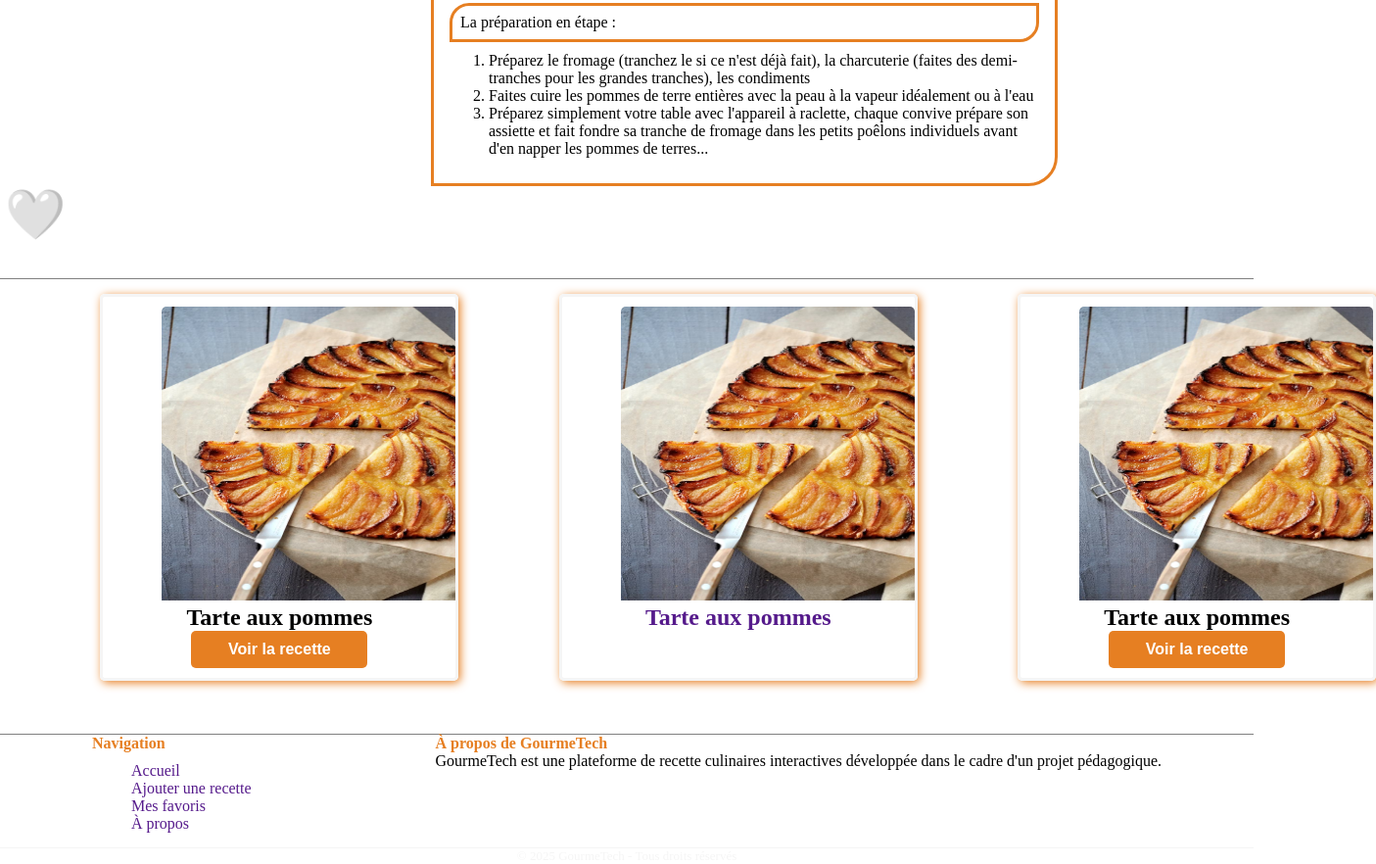
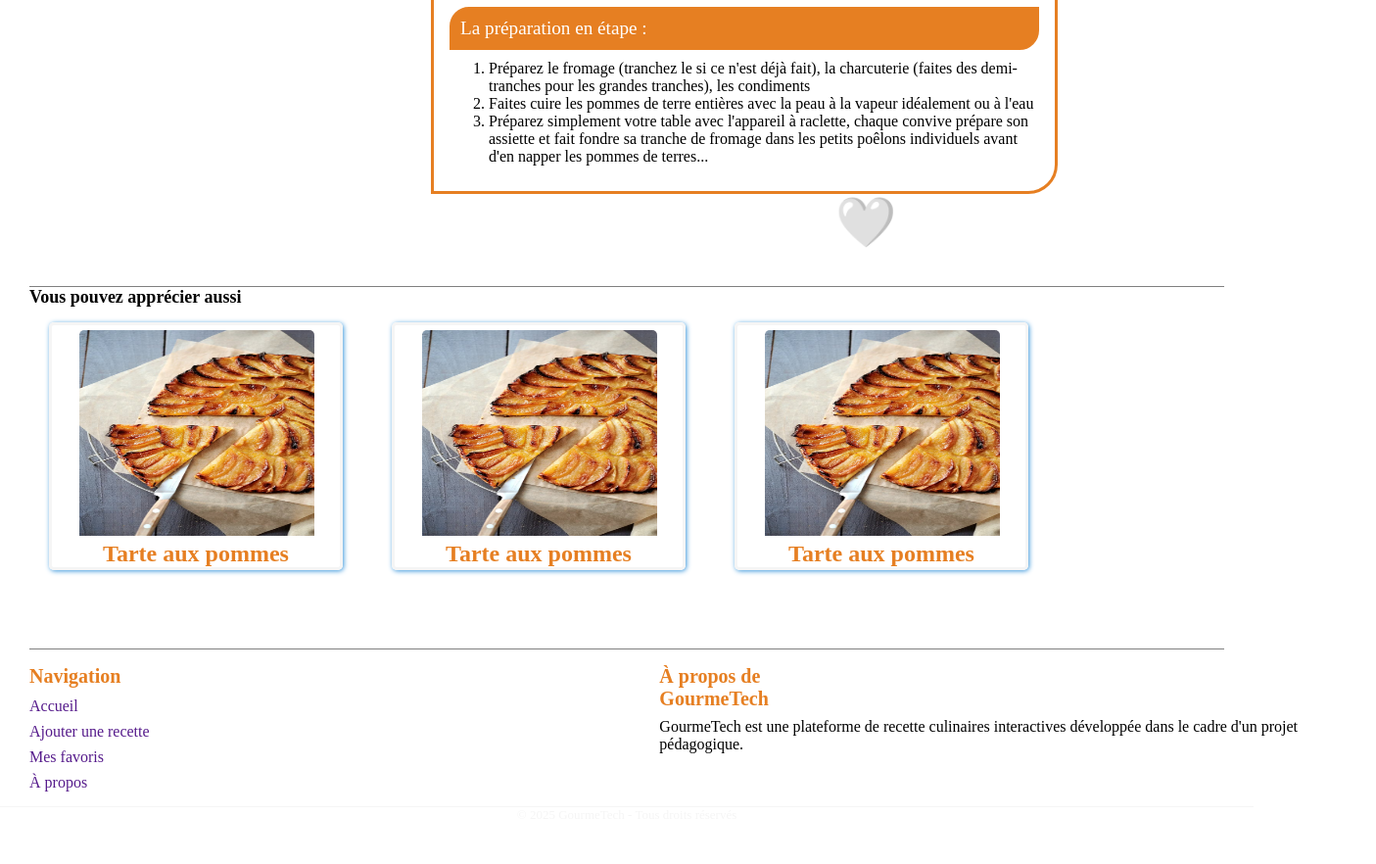
Before and after one commit to SebTsn/GourmeTech_Project, a plain HTML site: page recette.html in a window 1280 px wide. Shown: the part 1012-1894 px from the top of the page at 98% size, 1405 px wide, since content can reach past the window. After the commit the page ends 1852 px from the top, so only its background shows below. Drawn offline with Linux system fonts and the light colour scheme.

Commit message:
maj recettes + favoris

```diff
--- a/CSS/styles-s.css
+++ b/CSS/styles-s.css
@@ -8,6 +8,8 @@
     --primary-color: #E67F22;
     --secondary-color:#F5F5F5;
     --background-color: #FFFFFF;
+    --third-color: #2EC869;
+    --fourth-color: #3996DB;
 }
 /* ---------------------------------------- */
 /* -----------------HEADER----------------- */
--- /dev/null
+++ b/CSS/styles-z-favoris.css
@@ -0,0 +1,82 @@
+:root{
+    --primary-color: #E67F22;
+    --secondary-color:#F5F5F5;
+    --background-color: #FFFFFF;
+    --third-color: #2EC869;
+    --fourth-color: #3996DB;
+}
+
+.favoris{
+    border: solid 2px var(--fourth-color);
+    margin: 5px;
+    border-radius: 5px;
+    padding-bottom: 20px;
+}
+
+
+
+
+.titreFav{
+    margin-top: 20px;
+    margin-left: 100px;
+    color: var(--primary-color);
+}
+
+
+
+.favorisNone{
+    margin-top: 20px;
+    margin-left: 100px;
+    color: black;
+    font-size: 20px;
+    display: none;
+
+}
+
+.recetteF{
+    display: flex;
+    flex-direction: row;
+    margin-left: 30px;
+    margin-right: 30px;
+    margin-top: 20px;
+    border: #2EC869 solid 2px;
+    border-radius: 5px 2px;
+
+}
+
+.recipeCenterF{
+    display: flex;
+    flex-direction: row;
+}
+
+.suggA{
+    margin-top: 13vh;
+    margin-left: 5vw;
+}
+
+.catego{
+    margin-top: 11vh;
+    margin-left: 5vw;
+    border-radius: 30px;
+    font-weight: bold;
+    padding: 20px;
+    height: 4rem;
+    align-items: center;
+    background-color: var(--primary-color);
+    color: var(--background-color);
+}
+
+
+/* ---------------------------------------- */
+            /* ! DISlike !! */
+/* ---------------------------------------- */
+.heartDis {
+    margin-left: 5vw;
+    margin-top: 10vh;
+    font-size: 40px;
+    cursor: pointer;
+    transition: transform 0.2s ease;
+    border-radius: 45%;
+    padding: 5px;
+    width: 50px;
+}
--- a/CSS/styles-z.css
+++ b/CSS/styles-z.css
@@ -16,6 +16,16 @@
 
   } */
 
+
+/* ---------------------------------------- */
+/* -----------------Footer----------------- */
+/* ---------------------------------------- */
+
+
+
+footer{
+    margin-top: 80px;
+}
 .footer{
     display: flex;
     justify-content: space-around;
@@ -23,11 +33,25 @@
     position:sticky;
     bottom: 0;
     border-top: 1px solid grey;
+    padding-top: 2vh;
+    margin-left: 30px;
+    margin-right: 30px;
+}
+
+.ulFooter li{
+    margin-top: 8px;
+    color: black;
 }
 
 .ulFooter{
     list-style-type: none;
+    margin-left: 0px;
 
+
+}
+
+.aProposFooter{
+    margin-top: 8px;
 }
 
 a{
@@ -44,7 +68,9 @@ a{
 
 .navFooter{
     color: var(--primary-color);
-    font-weight: 600;
+    font-size: 20px;
+    font-weight: bold;
+    margin-right: 550px;
 }
 
 
@@ -156,15 +182,15 @@ ol, ul{
             /* ! like !! */
 /* ---------------------------------------- */
 .heart {
-    position: static;    /* float: center; */
-    /* top: 100px;
-    left: 10px; */
-    margin-right: 50%;
+    /* position:relative;     */
+    margin-left: 53rem;
     font-size: 50px;
     cursor: pointer;
     transition: transform 0.2s ease;
-    border-radius: 50%;
+    border-radius: 45%;
     padding: 5px;
+    width: 50px;
+
   }
   .heart.active {
     transform: scale(1.3);
@@ -180,29 +206,28 @@ ol, ul{
 .suggestion{
     display: flex;
     flex-direction:row;
-    /* justify-content: space-around; */
-    border-top: solid 1px grey;
+
 
 }
 
 .recipePix{
-    height: 300px;
-    width: 300px;
+    height: 210px;
+    width: 240px;
     border-top-right-radius: 5px;
     border-top-left-radius: 5px;
-    margin-left: 60px;
-    margin-top: 10px;
+    margin: 5px;
+    margin-left: 28px;
 }
 .recetteA, .recetteB, .recetteC{
     border-style: solid;
     border-color: var(--secondary-color);
     border-radius: 5px;
-    box-shadow: var(--primary-color) 2px 2px 10px;
-    /* height: 600px; */
+    box-shadow: var(--fourth-color) 1px 1px 5px;
+    height: auto;
     display: flex;
     flex-direction: column;
-    width: 30%;
-    margin-left: 8%;
+    width: 300px;
+    margin-left: 50px;
     margin-top: 15px;
 
 }
@@ -229,5 +254,24 @@ ol, ul{
     flex-direction: column;
     justify-content:space-between;
     align-items: center;
-    height: 10%;
+    height: 27px;
 }
+
+.detaP{
+    background-color: var(--primary-color);
+    font-size: larger;
+    color: var(--background-color);
+}
+
+.suggP{
+    margin-left: 30px;
+    margin-right: 30px;
+    border-top: solid 1px grey;
+    font-size: large;
+
+
+}
+
+.suggA{
+color: var(--primary-color);
+}
--- a/recette.html
+++ b/recette.html
@@ -55,7 +55,7 @@
 
     <div class="details">
      <div class="ingredient">
-        <p>Lists des ingédients :</p>
+        <p class="detaP">Listes des ingédients :</p>
         <ul>
         <li>Le fromage à raclette : comptez 150 à 200 g par personne, soit 5 à 8 tranches selon la taille
         <li>1,5 kg de Pommes de terres pour 4</li>
@@ -70,7 +70,7 @@
     </div>
 
     <div class="steps">
-     <p>La préparation en étape :</p>
+     <p class="detaP">La préparation en étape :</p>
      <ol>
      <li>Préparez le fromage (tranchez le si ce n'est déjà fait), la charcuterie (faites des demi-tranches pour les grandes tranches), les condiments</li>
      <li>Faites cuire les pommes de terre entières avec la peau à la vapeur idéalement ou à l'eau</li>
@@ -85,43 +85,34 @@
 
     <br><br><br>
 
+
+<p class="suggP"><strong>Vous pouvez apprécier aussi </strong></p>
+
 <div class="suggestion">
 
     <div class="recetteA">
-        <div class="imgcontainer">
             <img class="recipePix" src="assets/images/tarte_aux_pommes.png" alt="tarte_aux_pommes">
-        </div>
         <div class="recipeCenter">
-            <h2>Tarte aux pommes</h2>
+            <a href="" class="suggA"><h2>Tarte aux pommes</h2></a>
 
-            <button class="viewRecipe">Voir la recette</button>
         </div>
     </div>
 
     <div class="recetteB">
-        <div class="imgcontainer">
             <img class="recipePix" src="assets/images/tarte_aux_pommes.png" alt="tarte_aux_pommes">
-        </div>
         <div class="recipeCenter">
-           <a href=""><h2>Tarte aux pommes</h2></a>
+           <a href="" class="suggA"><h2>Tarte aux pommes</h2></a>
 
         </div>
     </div>
 
     <div class="recetteC">
-        <div class="imgcontainer">
             <img class="recipePix" src="assets/images/tarte_aux_pommes.png" alt="tarte_aux_pommes">
-        </div>
         <div class="recipeCenter">
-            <h2>Tarte aux pommes</h2>
+            <a href="" class="suggA"><h2>Tarte aux pommes</h2></a>
 
-            <button class="viewRecipe">Voir la recette</button>
         </div>
     </div>
-
-
-
-
 
 </div>
 
@@ -138,7 +129,6 @@
 
 
 
-<br><br><br>
 
     <footer>
 
@@ -158,7 +148,7 @@
 
             <div>
                 <p class="navFooter">À propos de GourmeTech</p>
-                <p>GourmeTech est une plateforme de recette culinaires interactives développée dans le cadre d'un projet pédagogique.</p>
+                <p class="aProposFooter">GourmeTech est une plateforme de recette culinaires interactives développée dans le cadre d'un projet pédagogique.</p>
 
             </div>
 
```
Also changed, not shown: favoris.html (+67 -0 lines).
